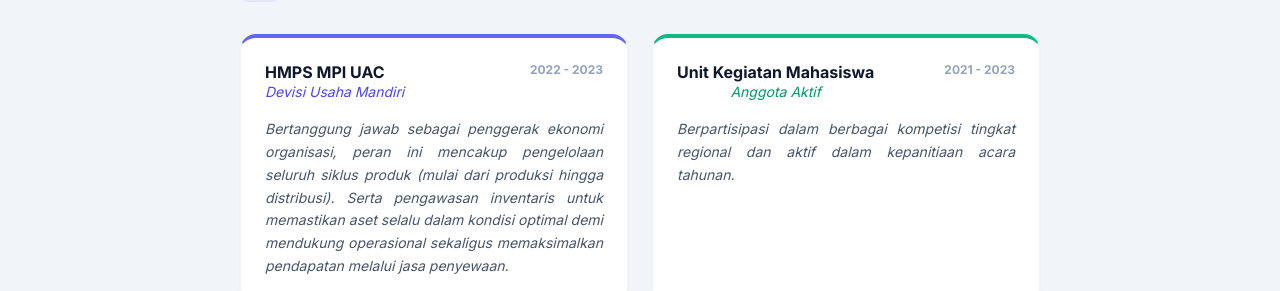
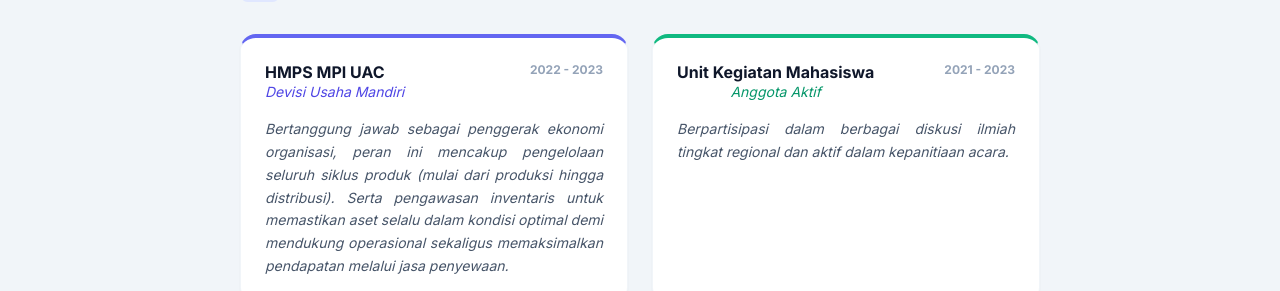
Before and after one commit to masterkin998/profil-makiiiin, a plain HTML site: page index.html in a window 1280 px wide. Shown: the part 2568-2859 px from the top of the page. Drawn offline with nearby package versions, Linux system fonts and the light colour scheme.

Commit message:
Update index.html

```diff
--- a/index.html
+++ b/index.html
@@ -304,7 +304,7 @@
                         <span class="text-xs font-bold text-slate-400">2021 - 2023</span>
                     </div>
                     <p class="text-sm text-slate-600 leading-relaxed text-justify">
-                        Berpartisipasi dalam berbagai kompetisi tingkat regional dan aktif dalam kepanitiaan acara tahunan.
+                        Berpartisipasi dalam berbagai diskusi ilmiah tingkat regional dan aktif dalam kepanitiaan acara.
                     </p>
                 </div>
             </div>
```
